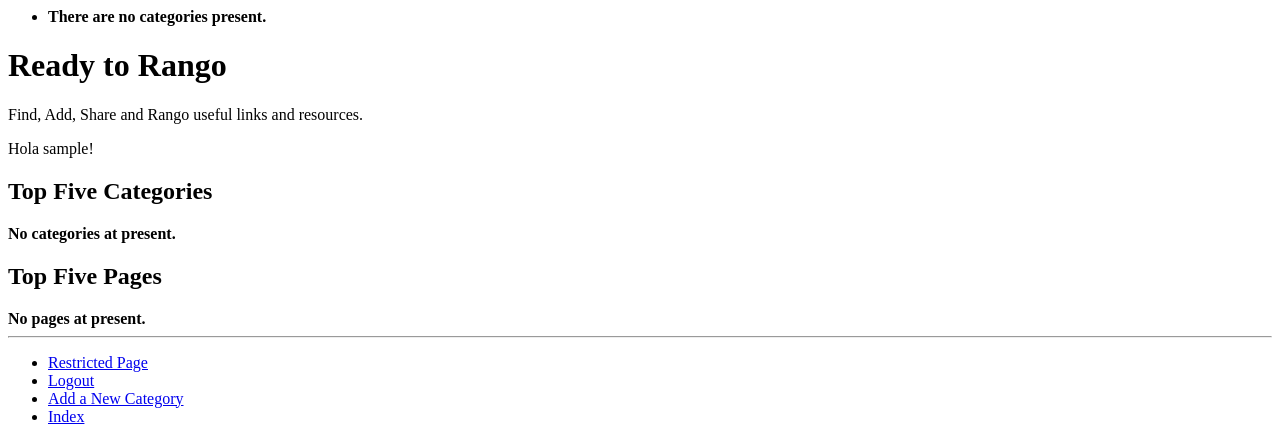
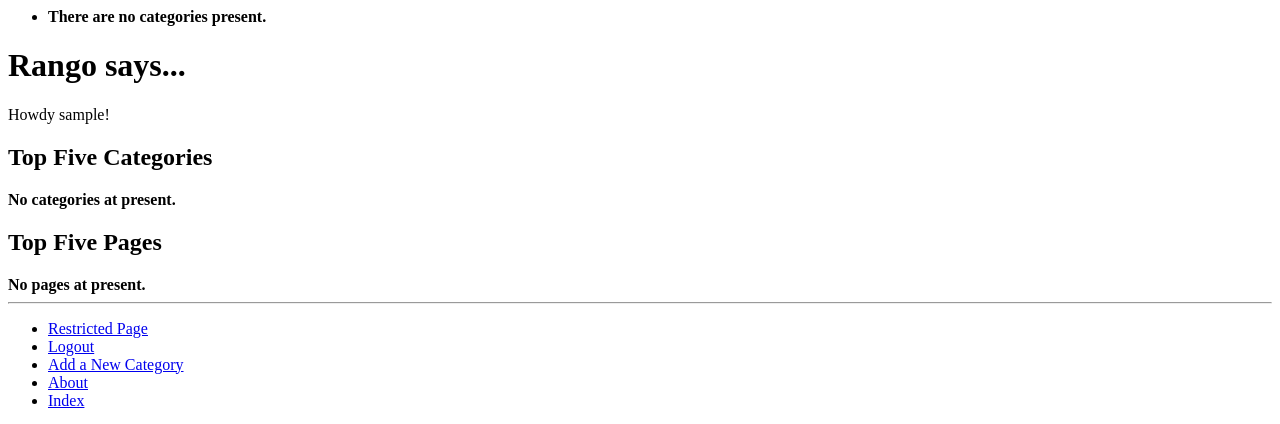
Before and after one commit to zuzannad1/tango_with_django_project, a Django app: page /rango/ in a window 1280 px wide. Shown: the top 424 px of the page. Run offline with Django 3.2, Linux system fonts and the light colour scheme; the visitor is signed in with stand-in values (Sample User, id 1); data that the repository does not hold is empty.

Commit message:
db.sqlite3

```diff
--- a/django_app/urls.py
+++ b/django_app/urls.py
@@ -2,5 +2,5 @@ from django.conf.urls import url
 from django_app import views
 
 urlpatterns = [
-    url(r'^$', views.index, name='index'),
+    url(r'^$', views.index, name='index1'),
 ]
--- a/rango/views.py
+++ b/rango/views.py
@@ -105,7 +105,6 @@ def user_login(request):
         password = request.POST.get('password')
 
         user = authenticate(username=username, password=password)
-
         if user:
             if user.is_active:
                 login(request, user)
@@ -125,4 +124,4 @@ def restricted(request):
 @login_required
 def user_logout(request):
     logout(request)
-    return HttpResponse(reverse('index'))
+    return HttpResponseRedirect(reverse('index'))
--- a/templates/rango/base.html
+++ b/templates/rango/base.html
@@ -25,8 +25,8 @@
 <li><a href="/rango/register">Sign Up</a></li>
 {% endif %}
 <li><a href="/rango/add_category">Add a New Category</a></li>
+<li><a href="/rango/about">About</a></li>
 <li><a href="/rango/">Index</a></li>
-<li><a href="/rango/about">About</a></li>
 </ul>
  </div>
 
--- a/templates/rango/index.html
+++ b/templates/rango/index.html
@@ -5,12 +5,10 @@
 
 {% block body_block %}
 <div class="hero-unit">
-    <h1>Ready to Rango</h1>
-
-    <p>Find, Add, Share and Rango useful links and resources.</p>
+    <h1>Rango says... </h1>
 
     {% if user.is_authenticated %}
-     <p>Hola {{ user.username }}!</p>
+     <p>Howdy {{ user.username }}!</p>
     {% else %}
    <p>Hey there partner!</p>
 {% endif %}
--- a/templates/rango/register.html
+++ b/templates/rango/register.html
@@ -10,7 +10,8 @@
  {% if registered %} Rango says: <strong>thank you for registering!</strong>
  <a href="/rango/">Return to the homepage.</a><br />
  {% else %}
- Rango says: <strong>register here!</strong><br />
+ Rango says: <strong>register here!</strong><a href="/rango/">Click here</a> to return to homepage.
+ <br />
  <form class ="span6" id="user_form" method="post" action="/rango/register/" enctype="multipart/form-data">
 
  {% csrf_token %}
```
